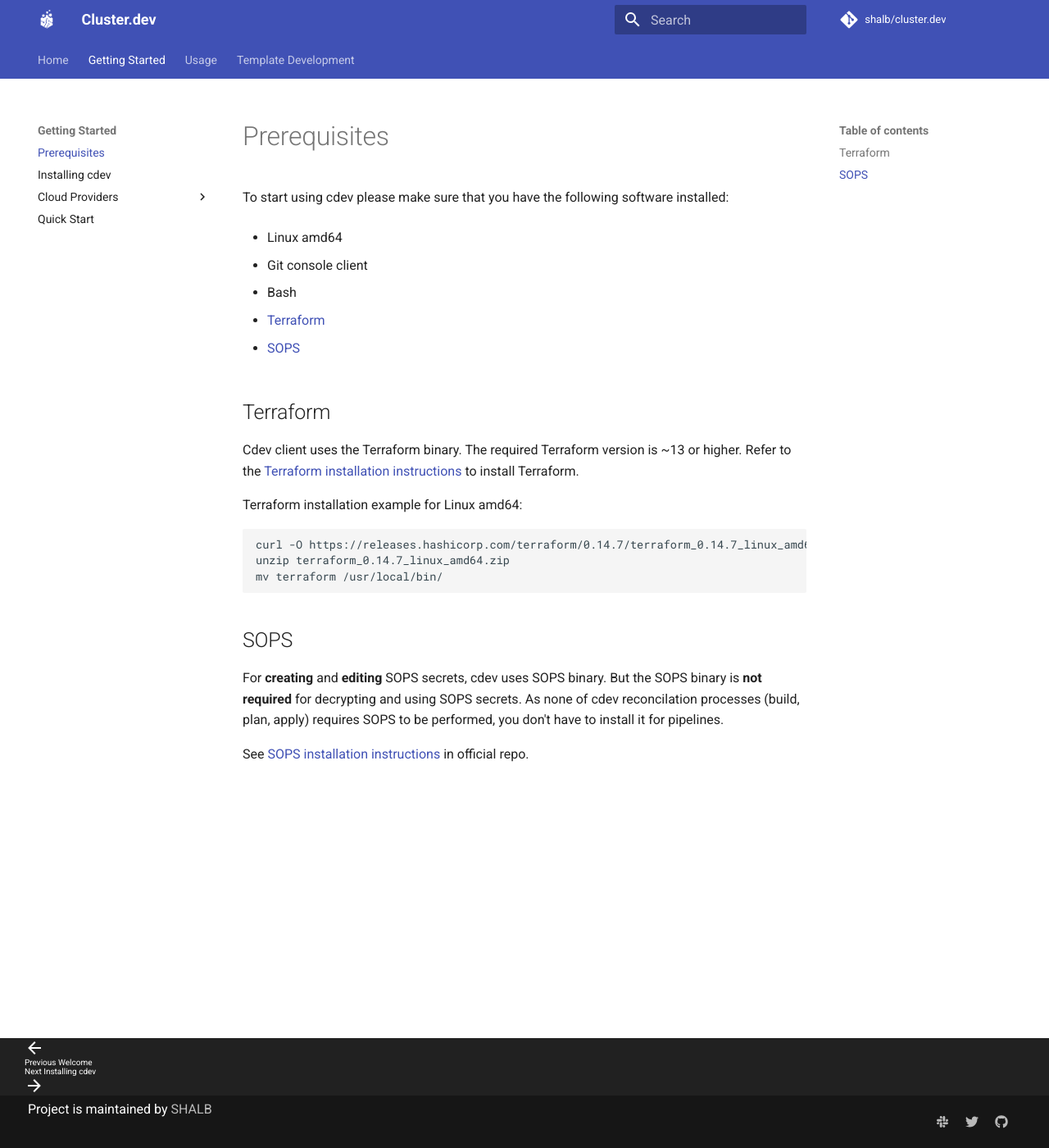
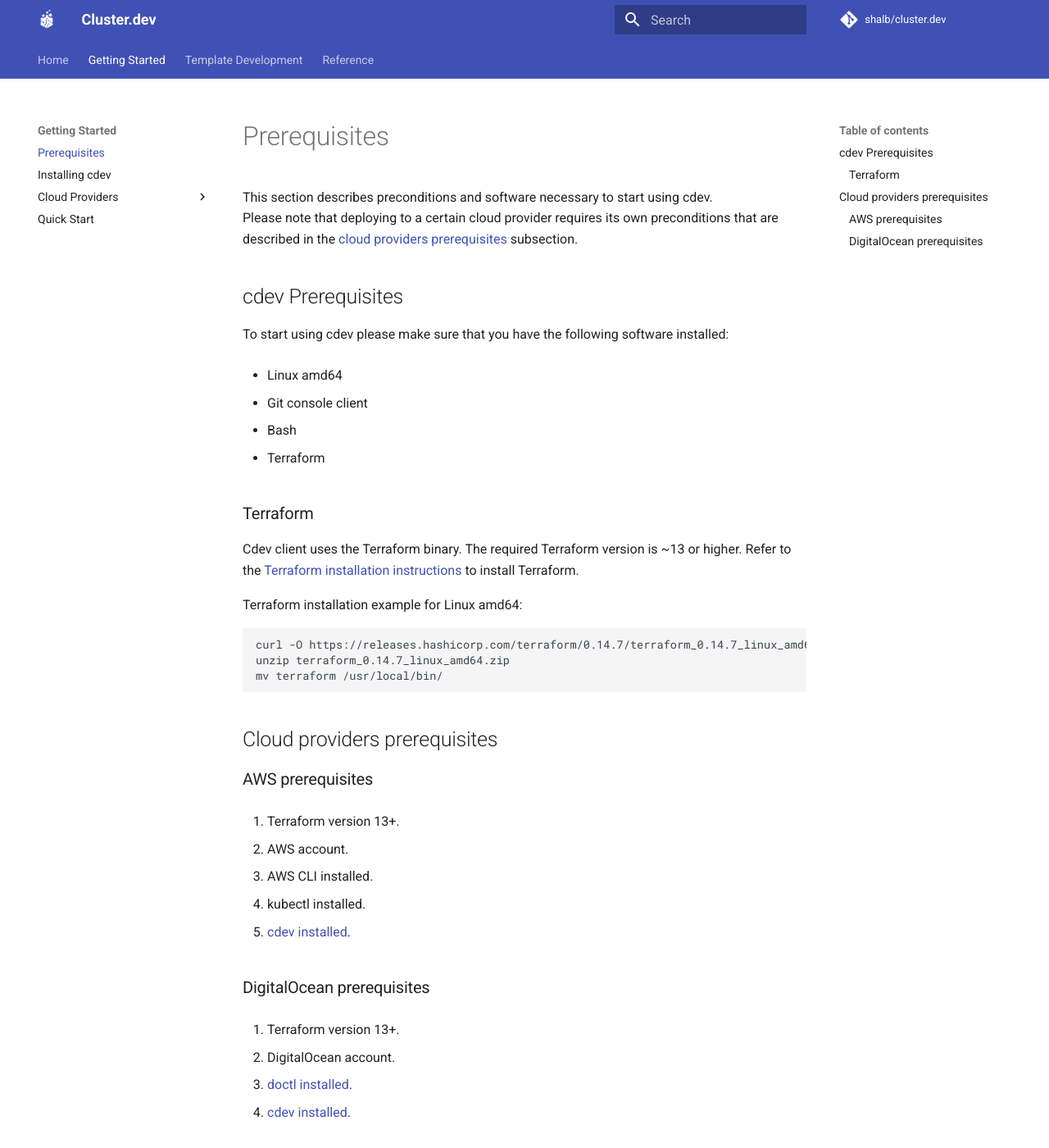
Before and after one commit to shalb/cluster.dev, an MkDocs documentation site: the page built from docs/prerequisites.md, in a window 1280 px wide and 1400 px high. Shown: the whole window at 82% size. Built offline with MkDocs 1.6.1 and Material for MkDocs 9.7.7, drawn with Linux system fonts in a browser that asks for light colours; comment, search, counter and statistics services are not loaded.

Commit message:
Update website docs

````diff
--- a/docs/prerequisites.md
+++ b/docs/prerequisites.md
@@ -1,4 +1,8 @@
 # Prerequisites
+
+This section describes preconditions and software necessary to start using cdev. <br> Please note that deploying to a certain cloud provider requires its own preconditions that are described in the [cloud providers prerequisites](#cloud-providers-prerequisites) subsection.
+
+## cdev Prerequisites
 
 To start using cdev please make sure that you have the following software installed:
 
@@ -8,11 +12,9 @@
 
 * Bash
 
-* [Terraform](#terraform)
+* Terraform
 
-* [SOPS](#sops)
-
-## Terraform
+### Terraform
 
 Cdev client uses the Terraform binary. The required Terraform version is ~13 or higher. Refer to the [Terraform installation instructions](https://www.terraform.io/downloads.html) to install Terraform.
 
@@ -24,8 +26,26 @@
 mv terraform /usr/local/bin/
 ```
 
-## SOPS
+## Cloud providers prerequisites
 
-For **creating** and **editing** SOPS secrets, cdev uses SOPS binary. But the SOPS binary is **not required** for decrypting and using SOPS secrets. As none of cdev reconcilation processes (build, plan, apply) requires SOPS to be performed, you don't have to install it for pipelines.
+### AWS prerequisites
 
-See [SOPS installation instructions](https://github.com/mozilla/sops#download) in official repo.
+1. Terraform version 13+.
+
+2. AWS account.
+
+3. AWS CLI installed.
+
+4. kubectl installed.
+
+5. [cdev installed](https://cluster.dev/installation/).
+
+### DigitalOcean prerequisites
+
+1. Terraform version 13+.
+
+2. DigitalOcean account.
+
+3. [doctl installed](https://docs.digitalocean.com/reference/doctl/how-to/install/).
+
+4. [cdev installed](https://cluster.dev/installation/).
--- a/mkdocs.yml
+++ b/mkdocs.yml
@@ -17,12 +17,12 @@
       - Deploying to GCE: google-cloud-provider.md
       - Deploying to Azure: azure-cloud-provider.md
     - Quick Start: quick-start.md
-  - Usage:
+  - Template Development: template-development.md
+  - Reference:
     - Project Configuration: project-configuration.md
     - CLI Reference:
       - CLI Commands: cli-commands.md
       - CLI Options: cli-options.md
-  - Template Development: template-development.md
 
 
 markdown_extensions:
````
Also changed, not shown: docs/installation.md (+6 -2 lines), docs/project-configuration.md (+4 -0 lines), docs/quick-start.md (+7 -43 lines).
